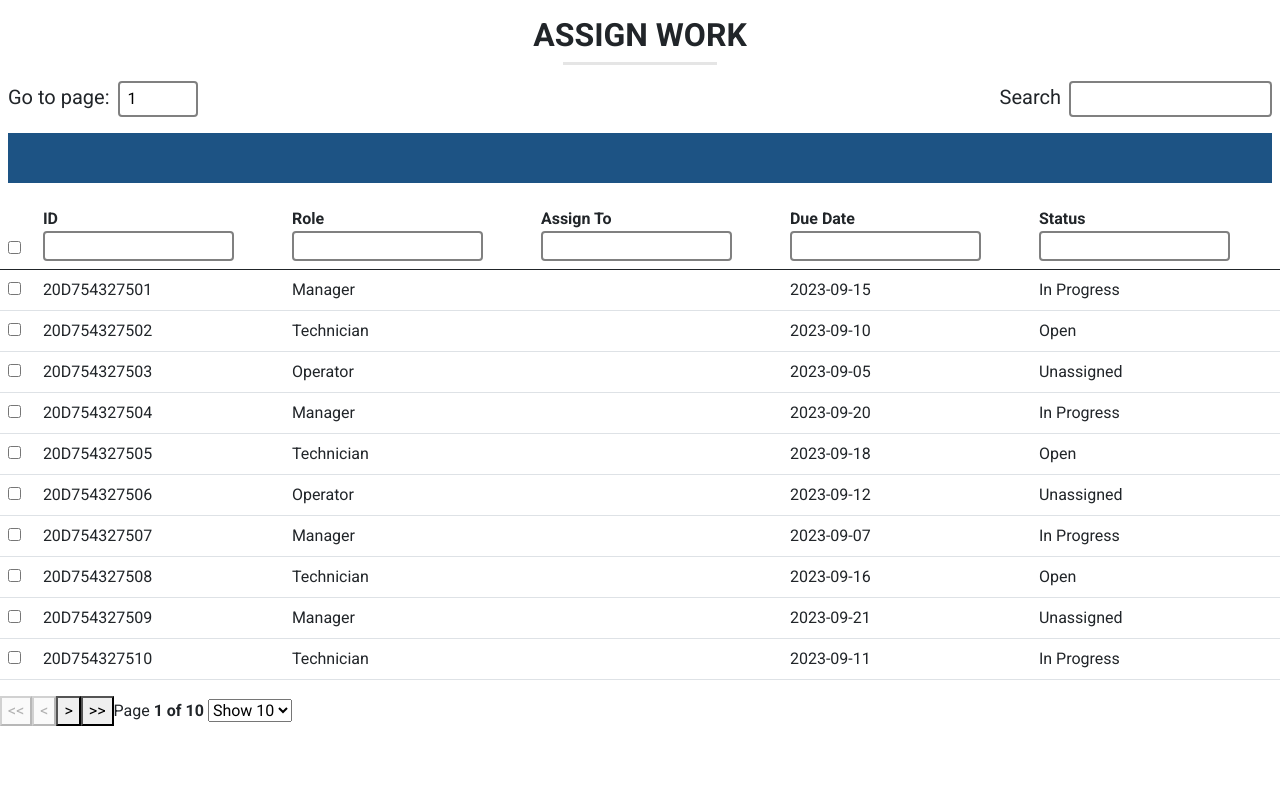
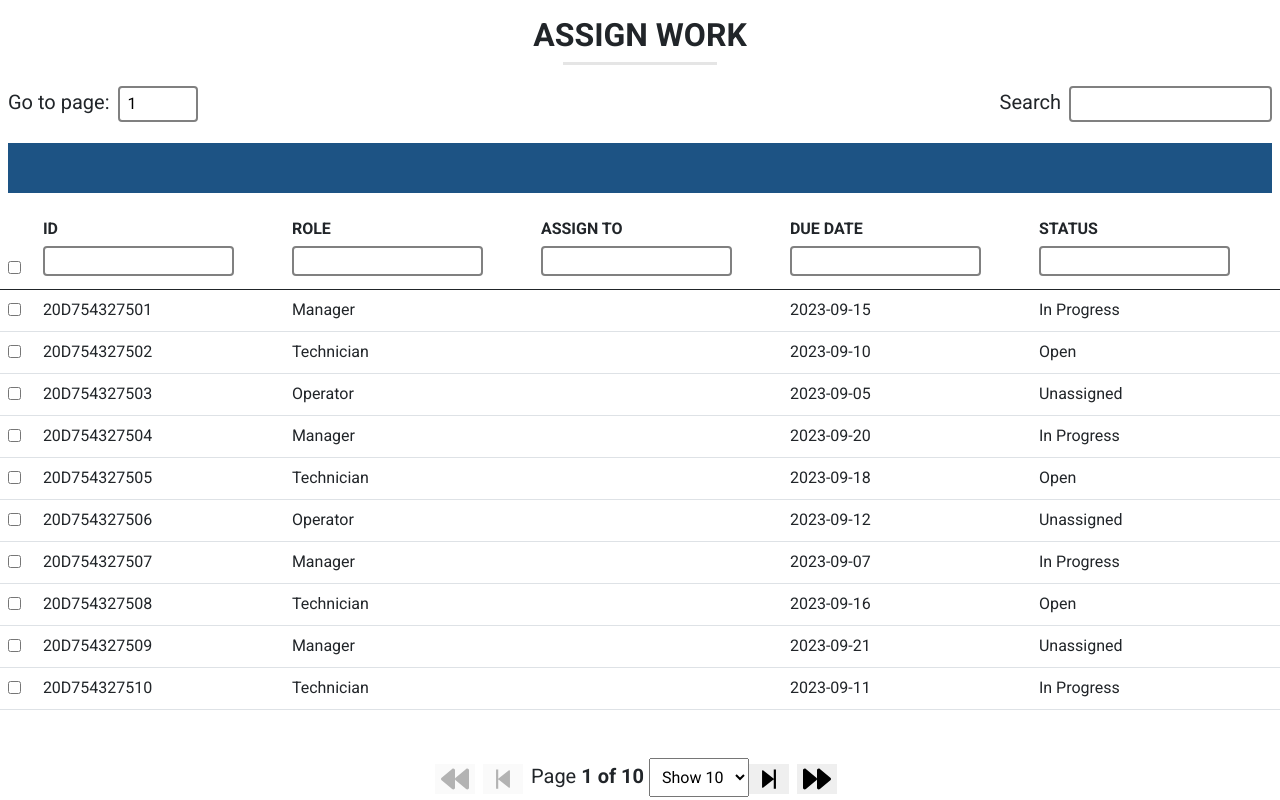
Before and after one commit to JoySarkarBD/college-project, a React (Vite) app: page /admin in a window 1280 px wide. Built offline with nearby package versions, Linux system fonts and the light colour scheme.

Commit message:
fix: design change

```diff
--- /dev/null
+++ b/src/components/DataTable/DataTable.css
@@ -0,0 +1,3 @@
+input {
+  margin: 5px 0;
+}
--- a/src/components/DataTable/DataTable.jsx
+++ b/src/components/DataTable/DataTable.jsx
@@ -10,8 +10,10 @@ import {
 import { columnFilter } from "../ColumnFilter/ColumnFilter";
 import GoToInput from "../Form/GoToInput";
 import SearchInput from "../Form/SearchInput";
+import Pagination from "../Pagination/Pagination";
 import TableTopbar from "../TableTopbar/TableTopbar";
 import dummyData from "./../../../data.json"; // Update the path to your data.json
+import "./DataTable.css";
 
 const DataTable = () => {
   const [selectedRows, setSelectedRows] = useState([]);
@@ -26,12 +28,12 @@ const DataTable = () => {
         Filter: columnFilter,
       },
       {
-        Header: "Role",
+        Header: "ROLE",
         accessor: "role",
         Filter: columnFilter,
       },
       {
-        Header: "Assign To",
+        Header: "ASSIGN TO",
         accessor: "assignTo",
         Filter: columnFilter,
         Cell: ({ value }) => {
@@ -43,12 +45,12 @@ const DataTable = () => {
         },
       },
       {
-        Header: "Due Date",
+        Header: "DUE DATE",
         accessor: "dueDate",
         Filter: columnFilter,
       },
       {
-        Header: "Status",
+        Header: "STATUS",
         accessor: "status",
         Filter: columnFilter,
       },
@@ -81,28 +83,16 @@ const DataTable = () => {
   return (
     <div>
       <div className='d-flex justify-content-between align-items-center'>
+        {/* Go To Input */}
         <div className='ms-2'>
-          {/* <span>
-            Go to page:{" "}
-            <input
-              type='number'
-              defaultValue={pageIndex + 1}
-              onChange={e => {
-                const pageNumber = e.target.value
-                  ? Number(e.target.value) - 1
-                  : 0;
-                gotoPage(pageNumber);
-              }}
-              style={{ width: "50px" }}
-            />
-          </span> */}
           <GoToInput
             type='number'
             title='Go to page:'
-            gotoPage
+            gotoPage={gotoPage}
             defaultValue={pageIndex + 1}
           />
         </div>
+        {/* Search Input */}
         <div>
           <SearchInput
             type='text'
@@ -111,6 +101,7 @@ const DataTable = () => {
           />
         </div>
       </div>
+      {/* Table topbar */}
       <TableTopbar />
       <table className='table' {...getTableProps()}>
         {/* Header */}
@@ -189,42 +180,14 @@ const DataTable = () => {
         </tbody>
       </table>
       {/* Pagination */}
-      <div>
-        <button onClick={() => gotoPage(0)} disabled={pageIndex === 0}>
-          {"<<"}
-        </button>
-        <button
-          onClick={() => gotoPage(pageIndex - 1)}
-          disabled={pageIndex === 0}>
-          {"<"}
-        </button>
-        <button
-          onClick={() => gotoPage(pageIndex + 1)}
-          disabled={pageIndex >= page.length - 1}>
-          {">"}
-        </button>
-        <button
-          onClick={() => gotoPage(page.length - 1)}
-          disabled={pageIndex >= page.length - 1}>
-          {">>"}
-        </button>
-        <span>
-          Page{" "}
-          <strong>
-            {pageIndex + 1} of {page.length}
-          </strong>{" "}
-        </span>
-        <select
-          value={pageSize}
-          onChange={e => {
-            setPageSize(Number(e.target.value));
-          }}>
-          {[10, 20, 30, 40, 50].map(pageSize => (
-            <option key={pageSize} value={pageSize}>
-              Show {pageSize}
-            </option>
-          ))}
-        </select>
+      <div className='d-flex align-items-center justify-content-center mt-5'>
+        <Pagination
+          gotoPage={gotoPage}
+          pageSize={pageSize}
+          setPageSize={setPageSize}
+          page={page}
+          pageIndex={pageIndex}
+        />
       </div>
     </div>
   );
--- a/src/components/Form/GoToInput.jsx
+++ b/src/components/Form/GoToInput.jsx
@@ -1,3 +1,4 @@
+/* eslint-disable no-unused-vars */
 /* eslint-disable react/prop-types */
 import "./SearchInput.css";
 
@@ -10,11 +11,10 @@ const GoToInput = ({ title, gotoPage, ...attributes }) => {
       <input
         className='mx-2 py-1 px-2 w-25'
         {...attributes}
-        // defaultValue={pageIndex + 1}
-        // onChange={e => {
-        //   const pageNumber = e.target.value ? Number(e.target.value) - 1 : 0;
-        //   gotoPage(pageNumber);
-        // }}
+        onChange={e => {
+          const pageNumber = e.target.value ? Number(e.target.value) - 1 : 0;
+          gotoPage(pageNumber);
+        }}
       />
     </>
   );
--- /dev/null
+++ b/src/components/Pagination/Pagination.css
@@ -0,0 +1,3 @@
+.page_btn {
+  cursor: pointer;
+}
--- /dev/null
+++ b/src/components/Pagination/Pagination.jsx
@@ -0,0 +1,63 @@
+/* eslint-disable react/prop-types */
+
+import { AiFillStepBackward, AiFillStepForward } from "react-icons/ai";
+import { FaBackward, FaForward } from "react-icons/fa";
+
+import "./Pagination.css";
+
+const Pagination = ({ gotoPage, pageSize, setPageSize, page, pageIndex }) => {
+  return (
+    <div>
+      {/* Fast BackWard Button */}
+      <button
+        className='page_btn border-0 me-2'
+        onClick={() => gotoPage(0)}
+        disabled={pageIndex === 0}>
+        <FaBackward className='fs-3' />
+      </button>
+      {/* BackWard Button */}
+      <button
+        className='page_btn border-0 me-2'
+        onClick={() => gotoPage(pageIndex - 1)}
+        disabled={pageIndex === 0}>
+        <AiFillStepBackward className='fs-3' />
+      </button>
+      {/*  */}
+      <span className='fs-5'>
+        Page{" "}
+        <strong>
+          {pageIndex + 1} of {page.length}
+        </strong>{" "}
+      </span>
+      {/* Pagination Select */}
+      <select
+        className='p-2'
+        value={pageSize}
+        onChange={e => {
+          setPageSize(Number(e.target.value));
+        }}>
+        {[10, 20, 30, 40, 50].map(pageSize => (
+          <option key={pageSize} value={pageSize}>
+            Show {pageSize}
+          </option>
+        ))}
+      </select>
+      {/* Forward Button  */}
+      <button
+        className='page_btn border-0 me-2'
+        onClick={() => gotoPage(pageIndex + 1)}
+        disabled={pageIndex >= page.length - 1}>
+        <AiFillStepForward className='fs-3' />
+      </button>
+      {/* Fast Forward Button  */}
+      <button
+        className='page_btn border-0 me-2'
+        onClick={() => gotoPage(page.length - 1)}
+        disabled={pageIndex >= page.length - 1}>
+        <FaForward className='fs-3' />
+      </button>
+    </div>
+  );
+};
+
+export default Pagination;
```
